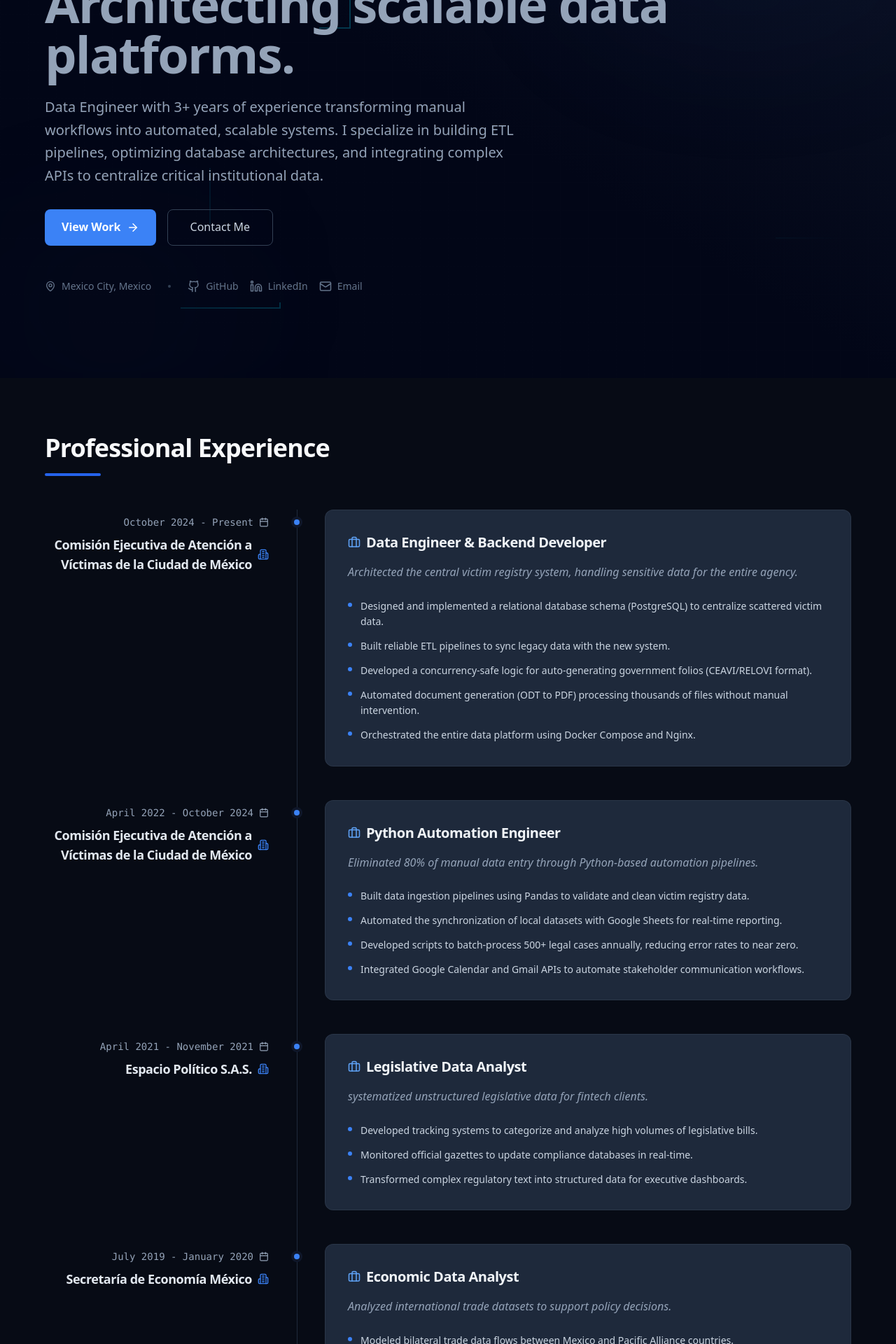
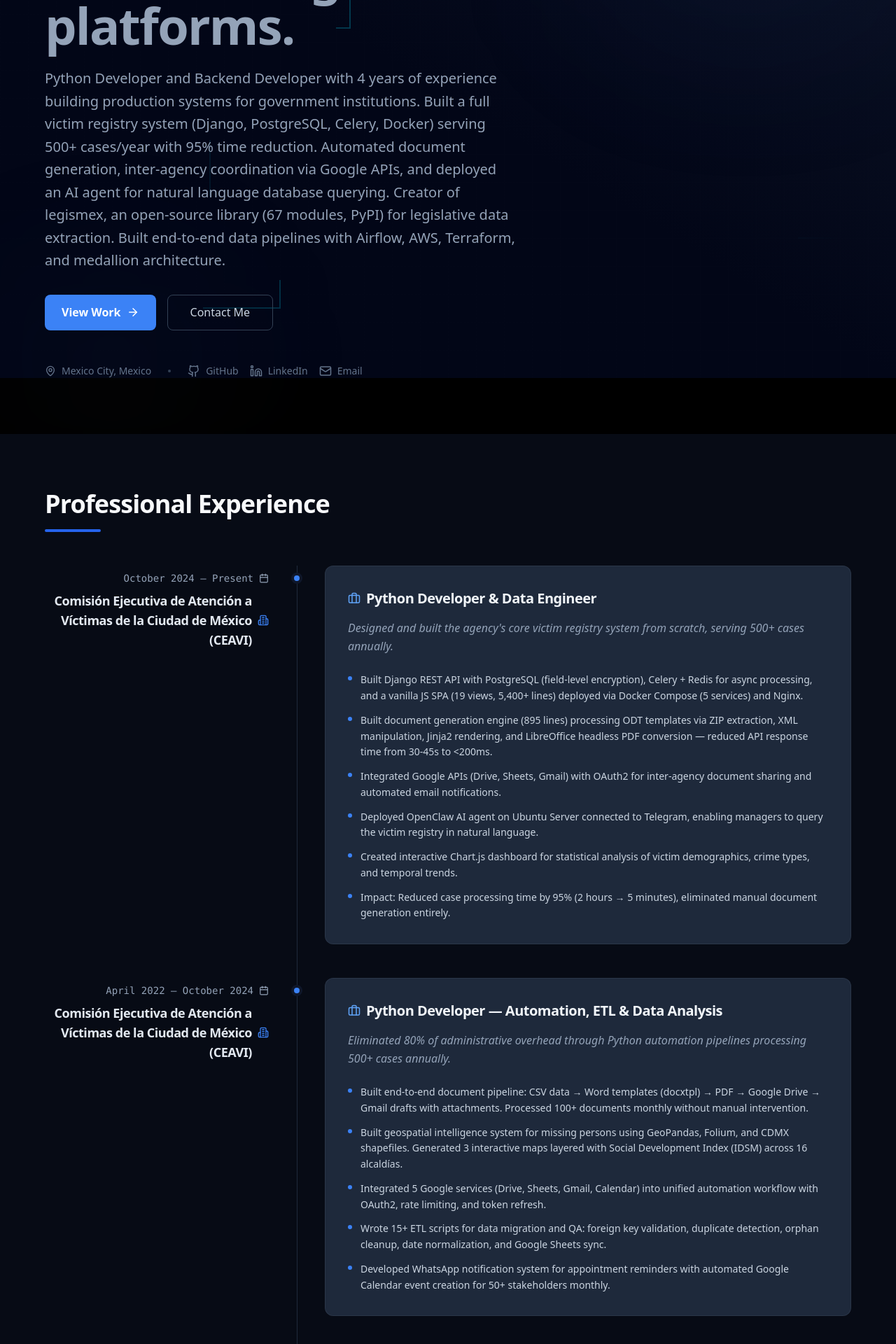
Before and after one commit to lehcimhdz/sitio_web_personal, a Next.js app: page / in a window 1280 px wide. Shown: the part 260-2180 px from the top of the page at 70% size. Built offline with nearby package versions, Linux system fonts and the light colour scheme.

Commit message:
Update project

```diff
--- a/package.json
+++ b/package.json
@@ -48,6 +48,8 @@
     "@testing-library/dom": "^10.4.1",
     "@testing-library/jest-dom": "^6.9.1",
     "@testing-library/react": "^16.3.2",
+    "eslint": "9.39.2",
+    "eslint-config-next": "16.1.6",
     "jest": "^30.2.0",
     "jest-environment-jsdom": "^30.2.0",
     "ts-node": "^10.9.2"
--- a/src/app/layout.tsx
+++ b/src/app/layout.tsx
@@ -22,15 +22,22 @@ const inter = Inter({
 });
 
 export const metadata: Metadata = {
-  title: "Michel Cano - Data Engineer",
-  description: "Data Engineer specializing in ETL pipelines, Python automation, and scalable backend architectures.",
-  keywords: "Data Engineer, Python, SQL, ETL, Automation, Backend, Michel Cano",
+  title: "Michel Cano - Python Developer & Backend Developer",
+  description: "Python Developer and Backend Developer with 4 years of experience building production systems. Specializes in Django, FastAPI, Airflow, AWS, and open-source tooling.",
+  keywords: "Python Developer, Backend Developer, Data Engineer, Django, FastAPI, Apache Airflow, AWS, Terraform, Michel Cano",
   authors: [{ name: "Michel Cano" }],
   openGraph: {
-    title: "Michel Cano - Data Engineer",
-    description: "Architecting scalable data platforms.",
+    title: "Michel Cano - Python Developer & Backend Developer",
+    description: "Building production systems that eliminate manual work and scale with real-world complexity.",
     type: "website",
     locale: "en_US",
+    images: ["/og-image.png"],
+  },
+  twitter: {
+    card: "summary_large_image",
+    title: "Michel Cano - Python Developer & Backend Developer",
+    description: "Building production systems that eliminate manual work and scale with real-world complexity.",
+    images: ["/og-image.png"],
   },
 };
 
--- a/src/app/page.tsx
+++ b/src/app/page.tsx
@@ -17,10 +17,10 @@ export default function Home() {
     '@context': 'https://schema.org',
     '@type': 'Person',
     name: 'Michel Cano',
-    jobTitle: 'Data Engineer',
+    jobTitle: 'Python Developer & Backend Developer',
     url: 'https://michel-cano.netlify.app',
     sameAs: [
-      'https://www.linkedin.com/in/michel-cano-hernández-5a0474225',
+      'https://www.linkedin.com/in/michel-cano-hernández',
       'https://github.com/lehcimhdz'
     ],
     address: {
@@ -28,7 +28,7 @@ export default function Home() {
       addressLocality: 'Mexico City',
       addressCountry: 'MX'
     },
-    knowsAbout: ['Data Engineering', 'Python', 'SQL', 'ETL', 'System Architecture']
+    knowsAbout: ['Python', 'Backend Development', 'Django', 'FastAPI', 'Apache Airflow', 'AWS', 'Terraform', 'ETL Pipelines', 'Data Engineering', 'SQL']
   };
 
   return (
--- a/src/data/content.ts
+++ b/src/data/content.ts
@@ -3,13 +3,13 @@ import { LucideIcon, Code, Server, Database, Layout, Brain, Terminal, Shield, Aw
 
 export const personalInfo = {
   name: "Michel Cano",
-  role: "Data Engineer",
+  role: "Python Developer & Backend Developer",
   email: "bmichelcano@gmail.com",
   location: "Mexico City, Mexico",
-  bio: "I build robust data pipelines and systems that eliminate manual work.",
-  summary: "Data Engineer with 3+ years of experience transforming manual workflows into automated, scalable systems. I specialize in building ETL pipelines, optimizing database architectures, and integrating complex APIs to centralize critical institutional data.",
+  bio: "I build production systems that eliminate manual work and scale with real-world complexity.",
+  summary: "Python Developer and Backend Developer with 4 years of experience building production systems for government institutions. Built a full victim registry system (Django, PostgreSQL, Celery, Docker) serving 500+ cases/year with 95% time reduction. Automated document generation, inter-agency coordination via Google APIs, and deployed an AI agent for natural language database querying. Creator of legismex, an open-source library (67 modules, PyPI) for legislative data extraction. Built end-to-end data pipelines with Airflow, AWS, Terraform, and medallion architecture.",
   social: {
-    linkedin: "https://www.linkedin.com/in/michel-cano-hernández-5a0474225",
+    linkedin: "https://www.linkedin.com/in/michel-cano-hernández",
     github: "https://github.com/lehcimhdz",
     email: "mailto:bmichelcano@gmail.com"
   }
@@ -17,85 +17,99 @@ export const personalInfo = {
 
 export const skills = [
   {
-    category: "Data Engineering & Automation",
-    items: ["Python", "SQL (PostgreSQL)", "ETL Pipelines", "Pandas/NumPy", "Data Modeling", "Google Cloud APIs", "Web Scraping"]
+    category: "Backend & Data Engineering",
+    items: ["Python", "SQL (PostgreSQL)", "Django REST Framework", "FastAPI", "Celery", "Redis", "Apache Airflow", "pandas", "ETL Pipelines", "Medallion Architecture", "Pydantic", "Jinja2"]
   },
   {
-    category: "Backend Engineering",
-    items: ["Django REST Framework", "Docker & Orchestration", "Nginx", "Linux", "API Design", "System Architecture"]
+    category: "Cloud & Infrastructure",
+    items: ["AWS (S3, RDS, EC2, Lambda)", "GCP (Compute Engine, Cloud Run)", "Terraform", "Docker & Docker Compose", "Nginx", "GitHub Actions CI/CD", "Linux / Ubuntu Server", "Cloudflare Tunnel"]
   },
   {
     category: "Frontend & Tools",
-    items: ["JavaScript (ES6+)", "Git/GitHub", "Chart.js", "Bash Scripting", "CI/CD Concepts"]
+    items: ["React 19", "TypeScript", "JavaScript", "Tailwind CSS", "Supabase", "Vite", "Git", "pytest", "BeautifulSoup", "Playwright"]
   }
 ];
 
 export const experience = [
   {
-    company: "Comisión Ejecutiva de Atención a Víctimas de la Ciudad de México",
-    role: "Data Engineer & Backend Developer",
-    period: "October 2024 - Present",
-    description: "Architected the central victim registry system, handling sensitive data for the entire agency.",
+    company: "Comisión Ejecutiva de Atención a Víctimas de la Ciudad de México (CEAVI)",
+    role: "Python Developer & Data Engineer",
+    period: "October 2024 – Present",
+    description: "Designed and built the agency's core victim registry system from scratch, serving 500+ cases annually.",
     achievements: [
-      "Designed and implemented a relational database schema (PostgreSQL) to centralize scattered victim data.",
-      "Built reliable ETL pipelines to sync legacy data with the new system.",
-      "Developed a concurrency-safe logic for auto-generating government folios (CEAVI/RELOVI format).",
-      "Automated document generation (ODT to PDF) processing thousands of files without manual intervention.",
-      "Orchestrated the entire data platform using Docker Compose and Nginx."
+      "Built Django REST API with PostgreSQL (field-level encryption), Celery + Redis for async processing, and a vanilla JS SPA (19 views, 5,400+ lines) deployed via Docker Compose (5 services) and Nginx.",
+      "Built document generation engine (895 lines) processing ODT templates via ZIP extraction, XML manipulation, Jinja2 rendering, and LibreOffice headless PDF conversion — reduced API response time from 30-45s to <200ms.",
+      "Integrated Google APIs (Drive, Sheets, Gmail) with OAuth2 for inter-agency document sharing and automated email notifications.",
+      "Deployed OpenClaw AI agent on Ubuntu Server connected to Telegram, enabling managers to query the victim registry in natural language.",
+      "Created interactive Chart.js dashboard for statistical analysis of victim demographics, crime types, and temporal trends.",
+      "Impact: Reduced case processing time by 95% (2 hours → 5 minutes), eliminated manual document generation entirely."
     ]
   },
   {
-    company: "Comisión Ejecutiva de Atención a Víctimas de la Ciudad de México",
-    role: "Python Automation Engineer",
-    period: "April 2022 - October 2024",
-    description: "Eliminated 80% of manual data entry through Python-based automation pipelines.",
+    company: "Comisión Ejecutiva de Atención a Víctimas de la Ciudad de México (CEAVI)",
+    role: "Python Developer — Automation, ETL & Data Analysis",
+    period: "April 2022 – October 2024",
+    description: "Eliminated 80% of administrative overhead through Python automation pipelines processing 500+ cases annually.",
     achievements: [
-      "Built data ingestion pipelines using Pandas to validate and clean victim registry data.",
-      "Automated the synchronization of local datasets with Google Sheets for real-time reporting.",
-      "Developed scripts to batch-process 500+ legal cases annually, reducing error rates to near zero.",
-      "Integrated Google Calendar and Gmail APIs to automate stakeholder communication workflows."
+      "Built end-to-end document pipeline: CSV data → Word templates (docxtpl) → PDF → Google Drive → Gmail drafts with attachments. Processed 100+ documents monthly without manual intervention.",
+      "Built geospatial intelligence system for missing persons using GeoPandas, Folium, and CDMX shapefiles. Generated 3 interactive maps layered with Social Development Index (IDSM) across 16 alcaldías.",
+      "Integrated 5 Google services (Drive, Sheets, Gmail, Calendar) into unified automation workflow with OAuth2, rate limiting, and token refresh.",
+      "Wrote 15+ ETL scripts for data migration and QA: foreign key validation, duplicate detection, orphan cleanup, date normalization, and Google Sheets sync.",
+      "Developed WhatsApp notification system for appointment reminders with automated Google Calendar event creation for 50+ stakeholders monthly."
     ]
   },
   {
     company: "Espacio Político S.A.S.",
-    role: "Legislative Data Analyst",
-    period: "April 2021 - November 2021",
-    description: " systematized unstructured legislative data for fintech clients.",
+    role: "Legislative Data Monitor",
+    period: "April 2021 – November 2021",
+    description: "Tracked legislative activity for fintech, e-commerce, and mobility clients.",
     achievements: [
-      "Developed tracking systems to categorize and analyze high volumes of legislative bills.",
-      "Monitored official gazettes to update compliance databases in real-time.",
-      "Transformed complex regulatory text into structured data for executive dashboards."
+      "Monitored 1,500+ legislative initiatives across 8 months, capturing 71 structured data points per initiative.",
+      "Tracked bill text, authors, voting records, and regulatory timelines for compliance reporting.",
+      "Systematized unstructured legislative data into structured datasets for executive dashboards."
     ]
   },
   {
     company: "Secretaría de Economía México",
-    role: "Economic Data Analyst",
-    period: "July 2019 - January 2020",
-    description: "Analyzed international trade datasets to support policy decisions.",
+    role: "Trade Analysis Intern",
+    period: "July 2019 – January 2020",
+    description: "Analyzed international trade data to support bilateral policy decisions.",
     achievements: [
-      "Modeled bilateral trade data flows between Mexico and Pacific Alliance countries.",
-      "Cleaned and processed macroeconomic datasets for high-level reporting."
+      "Analyzed bilateral trade flows between Mexico and Pacific Alliance countries (Brazil, Colombia, Chile, Peru).",
+      "Built Excel-based data models supporting policy recommendations for senior officials."
     ]
   }
 ];
 
 export const projects = [
   {
-    title: "Centralized Victim Data Platform",
-    description: "A production-grade data system replacing disparate spreadsheets. Features robust data validation, concurrency control, and automated backups.",
-    tags: ["PostgreSQL", "Django", "Docker", "Data Modeling"],
-    link: "#"
+    title: "global-trade-aws",
+    description: "Production-grade pipeline extracting all UN Comtrade API endpoints to an S3 data lake. 8 Airflow DAGs, medallion architecture (Bronze→Silver→Gold), dbt models, 7-check data validation suite, Slack alerting, 433 tests, and full Terraform IaC (S3, IAM, VPC, Glue, Athena, MWAA).",
+    tags: ["Apache Airflow", "AWS", "Terraform", "dbt", "pandas", "Parquet", "CI/CD"],
+    link: "https://github.com/lehcimhdz/global-trade-aws"
   },
   {
-    title: "Document Generation Pipeline",
-    description: "An automated pipeline transforming structured data into thousands of legal documents (PDFs), reducing processing time from weeks to minutes.",
-    tags: ["Python", "ETL", "Jinja2", "LibreOffice Headless"],
-    link: "#"
+    title: "legismex",
+    description: "Open-source Python library providing programmatic access to Mexico's legislative data across 67 modules (Congress, Senate, DOF, 25+ state legislatures). 12,500+ LOC, 86 tests, daily automated health monitor via GitHub Actions. Published on PyPI.",
+    tags: ["Python", "httpx", "Pydantic", "Playwright", "BeautifulSoup", "PyPI", "CI/CD"],
+    link: "https://github.com/lehcimhdz/legismex"
   },
   {
-    title: "Legislative Data Tracker",
-    description: "System to ingest, parse, and categorize unstructured legislative text data for real-time compliance monitoring.",
-    tags: ["Data Scraping", "NLP Concepts", "Unstructured Data"],
+    title: "pipeline-legismex-aws",
+    description: "End-to-end data pipeline using legismex as source, orchestrated with Apache Airflow on AWS. 5 extraction DAGs (20+ Mexican states with TaskGroups), 2 Silver transformation DAGs, 1 Gold unification DAG. Terraform provisioning RDS PostgreSQL.",
+    tags: ["Apache Airflow", "AWS", "Terraform", "pandas", "Parquet", "NDJSON"],
+    link: "https://github.com/lehcimhdz/pipeline-legismex-aws"
+  },
+  {
+    title: "DiplomaticU",
+    description: "EdTech platform for Mexico's Foreign Service exam preparation. Full-stack app with React 19, TypeScript, Supabase (PostgreSQL), and Tailwind CSS. 14 pages, 19 components, 4 custom hooks, complete auth system, gamification engine, and 10-table database schema.",
+    tags: ["React 19", "TypeScript", "Supabase", "Tailwind CSS", "Vite"],
+    link: "https://diplomaticu.netlify.app/"
+  },
+  {
+    title: "Homo Politicus",
+    description: "Turn-based political & economic strategy simulator in C++. Player governs a country with Cobb-Douglas GDP model, dynamic labor markets, central bank autonomy, legislative processes, human rights index, and geopolitical events. 2,150 LOC with documented mathematical models.",
+    tags: ["C++", "Game Simulation", "Economics", "Mathematics"],
     link: "#"
   }
 ];
@@ -103,18 +117,19 @@ export const projects = [
 export const education = [
   {
     school: "Universidad Abierta y a Distancia de México (UnADM)",
-    degree: "Bachelor's Degree, Mathematics",
-    year: "Jan 2026 (Expected)"
+    degree: "B.S. Mathematics",
+    year: "2026 – Present"
   },
   {
-    school: "Facultad de Estudios Superiores Acatlán",
-    degree: "Bachelor's Degree, International Relations",
-    year: "2015 - 2019"
+    school: "Universidad Nacional Autónoma de México (UNAM, FES Acatlán)",
+    degree: "B.A. International Relations",
+    year: "2015 – 2019"
   }
 ];
 
 export const certifications = [
-  "Python Data Associate",
-  "Data Science Diploma",
-  "Data Scientist Associate"
+  "Data Engineer Associate — DataCamp, 2026",
+  "Data Scientist Associate — DataCamp, 2025",
+  "Python Data Associate — DataCamp, 2025",
+  "Diploma in Data Science — Interactive Museum of Economics, 2022"
 ];
```
Also changed, not shown: 2 other files (tests, documents, lock files or other folders).
